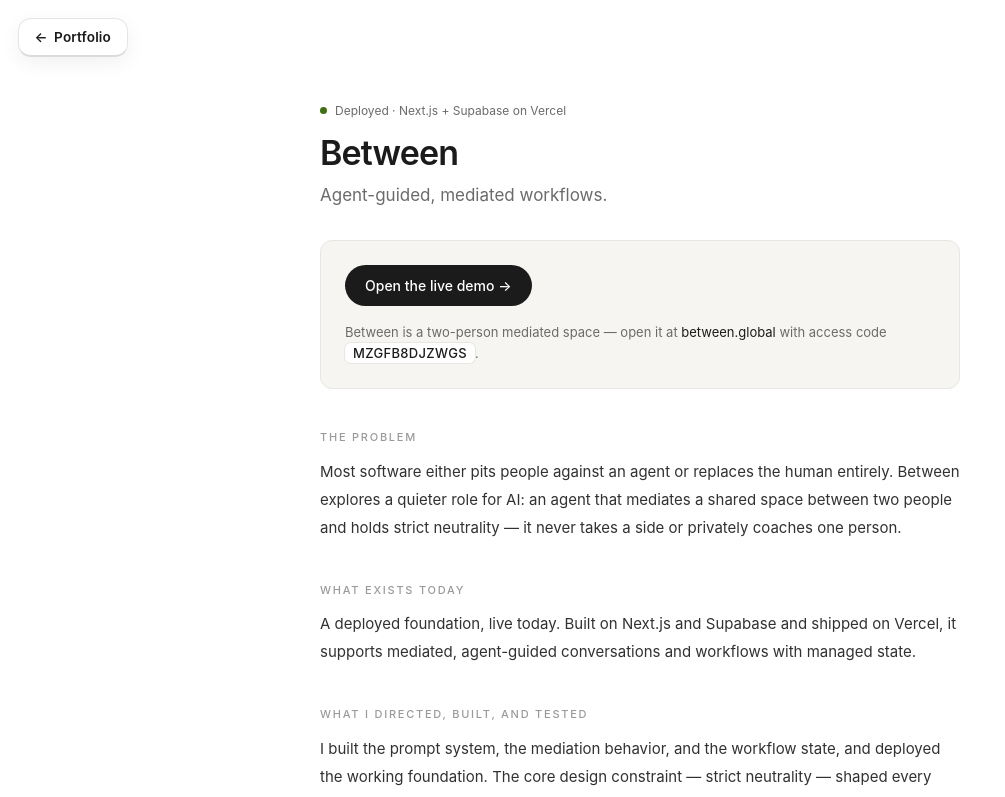
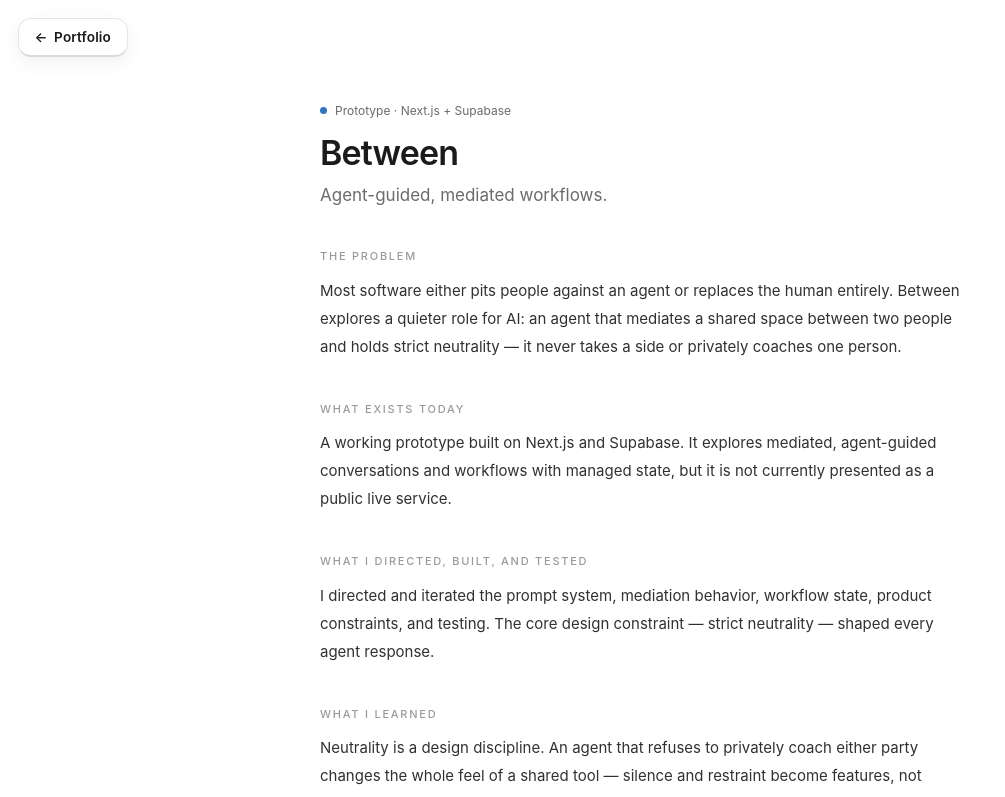
Before and after one commit to StudioKranz/josh-portfolio, a Next.js app: page /work/between in a window 1280 px wide. Shown: the top 797 px of the page, without its empty margins (0-1005 px from the left). Built offline with nearby package versions, Linux system fonts and the light colour scheme.

Commit message:
Correct Between status to prototype

```diff
--- a/app/work/between/page.tsx
+++ b/app/work/between/page.tsx
@@ -5,45 +5,17 @@ import Section from "@/components/Section";
 export const metadata: Metadata = {
   title: "Between — Josh Rosenkranz",
   description:
-    "A deployed Next.js and Supabase foundation for agent-guided, mediated workflows.",
+    "A Next.js and Supabase prototype for agent-guided, mediated workflows.",
 };
-
-const DEMO_URL = "https://between.global";
-const ACCESS_CODE = "MZGFB8DJZWGS"; // reviewer access code
 
 export default function Between() {
   return (
     <CaseStudy
       name="Between"
       tagline="Agent-guided, mediated workflows."
-      maturity="deployed"
-      maturityLabel="Deployed · Next.js + Supabase on Vercel"
+      maturity="prototype"
+      maturityLabel="Prototype · Next.js + Supabase"
     >
-      <div className="mt-8 rounded-xl border border-line bg-surface p-5 sm:p-6">
-        <a
-          href={DEMO_URL}
-          target="_blank"
-          rel="noreferrer"
-          className="inline-flex items-center gap-2 rounded-full bg-ink px-5 py-2.5 text-[14px] font-medium text-white transition-opacity hover:opacity-90"
-        >
-          Open the live demo →
-        </a>
-        <p className="mt-4 text-[13px] leading-relaxed text-muted">
-          Between is a two-person mediated space — open it at{" "}
-          <span className="text-ink">between.global</span>
-          {ACCESS_CODE ? (
-            <>
-              {" "}
-              with access code{" "}
-              <span className="rounded-md bg-white px-2 py-0.5 font-medium tracking-wide text-ink ring-1 ring-line">
-                {ACCESS_CODE}
-              </span>
-            </>
-          ) : null}
-          .
-        </p>
-      </div>
-
       <Section label="The problem">
         <p>
           Most software either pits people against an agent or replaces the human
@@ -55,16 +27,16 @@ export default function Between() {
 
       <Section label="What exists today">
         <p>
-          A deployed foundation, live today. Built on Next.js and Supabase and
-          shipped on Vercel, it supports mediated, agent-guided conversations and
-          workflows with managed state.
+          A working prototype built on Next.js and Supabase. It explores mediated,
+          agent-guided conversations and workflows with managed state, but it is
+          not currently presented as a public live service.
         </p>
       </Section>
 
       <Section label="What I directed, built, and tested">
         <p>
-          I built the prompt system, the mediation behavior, and the workflow
-          state, and deployed the working foundation. The core design
+          I directed and iterated the prompt system, mediation behavior, workflow
+          state, product constraints, and testing. The core design
           constraint — strict neutrality — shaped every agent response.
         </p>
       </Section>
```
